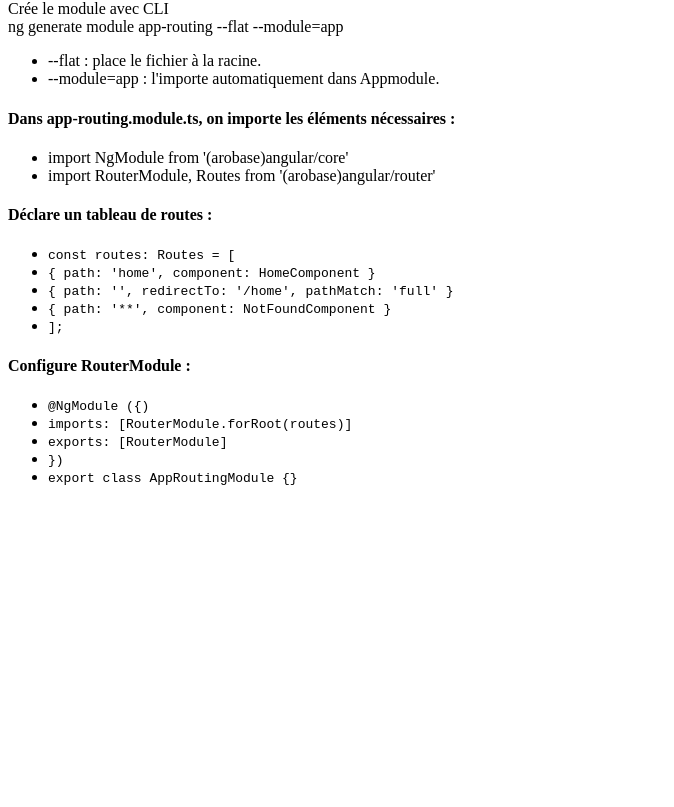
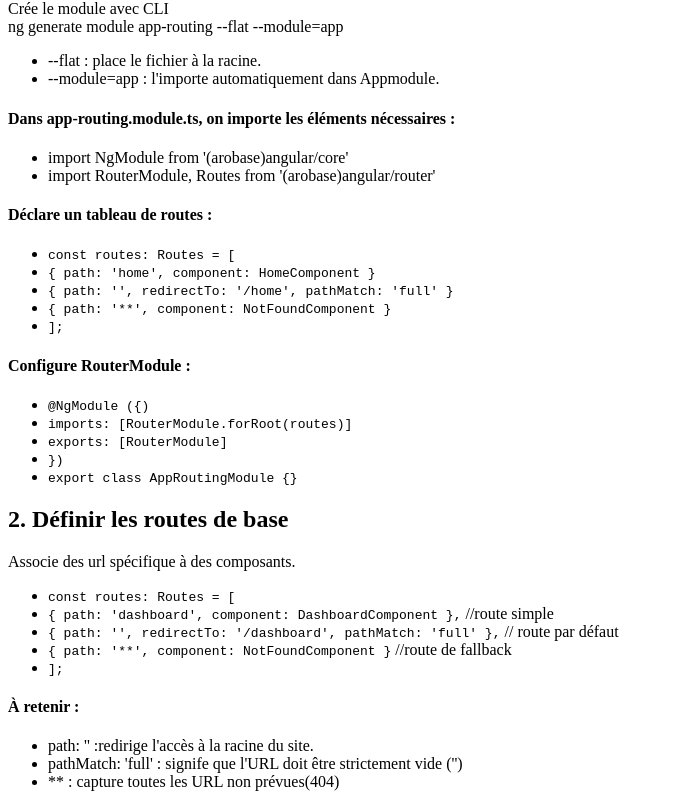
Before and after one commit to Loicwr/TestAngular, an Angular app: page / in a window 1280 px wide. Shown: the part 6385-7192 px from the top of the page, without its empty margins (0-674 px from the left). Before the commit the page ends 6887 px from the top, so only its background shows below. Built offline with nearby package versions, Linux system fonts and the light colour scheme.

Commit message:
feat(routing-navigation): add detailed explanation for defining base routes and handling fallback routes

```diff
--- a/src/app/routing-navigation/routing-navigation.component.html
+++ b/src/app/routing-navigation/routing-navigation.component.html
@@ -36,3 +36,21 @@
     <li><code>{{ '}' }})</code></li>
     <li><code>export class AppRoutingModule {{ '{' }}&#125;</code></li>
 </ul>
+
+<h2>2. Définir les routes de base</h2>
+<p>Associe des url spécifique à des composants.</p>
+
+<ul>
+    <li><code>const routes: Routes = [</code></li>
+    <li><code>{{ '{' }} path: 'dashboard', component: DashboardComponent {{ '}' }},</code> //route simple</li>
+    <li><code>{{ '{' }} path: '', redirectTo: '/dashboard', pathMatch: 'full' {{ '}' }},</code> // route par défaut</li>
+    <li><code>{{ '{' }} path: '**', component: NotFoundComponent {{ '}' }}</code> //route de fallback</li>
+    <li><code>];</code></li>
+</ul>
+
+<h4>À retenir :</h4>
+<ul>
+    <li>path: '' :redirige l'accès à la racine du site.</li>
+    <li>pathMatch: 'full' : signife que l'URL doit être strictement vide ('')</li>
+    <li>** : capture toutes les URL non prévues(404)</li>
+</ul>
```
